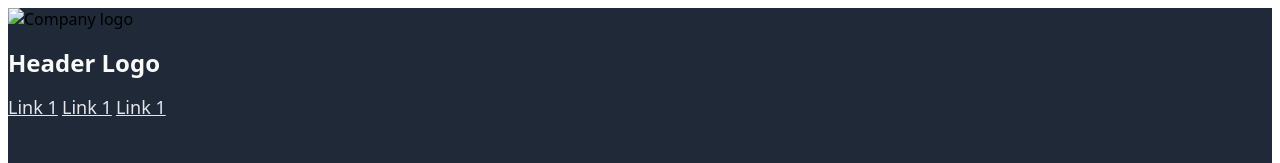
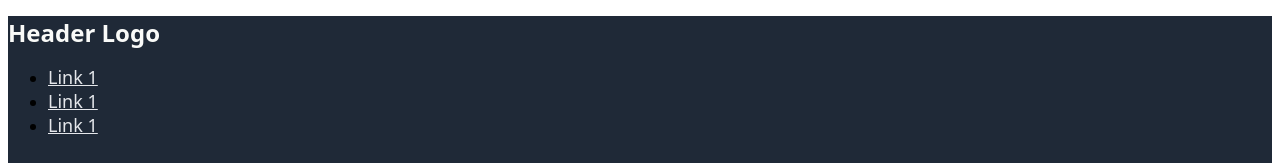
Before and after one commit to Wadey56/landing-page, a plain HTML site: page index.html in a window 1280 px wide. Shown: the top 163 px of the page. Drawn offline with Linux system fonts and the light colour scheme.

Commit message:
Add links to a ul

```diff
--- a/index.html
+++ b/index.html
@@ -9,11 +9,12 @@
   <body>
     <div class="section-1">
       <div class="nav">
-        <img src="#" alt="Company logo" />
         <h1>Header Logo</h1>
-        <a href="#">Link 1</a>
-        <a href="#">Link 1</a>
-        <a href="#">Link 1</a>
+        <ul class="nav-items">
+          <li><a href="#">Link 1</a></li>
+          <li><a href="#">Link 1</a></li>
+          <li><a href="#">Link 1</a></li>
+        </ul>
       </div>
       <div class="header-content">
         <h1>A big title</h1>
```
